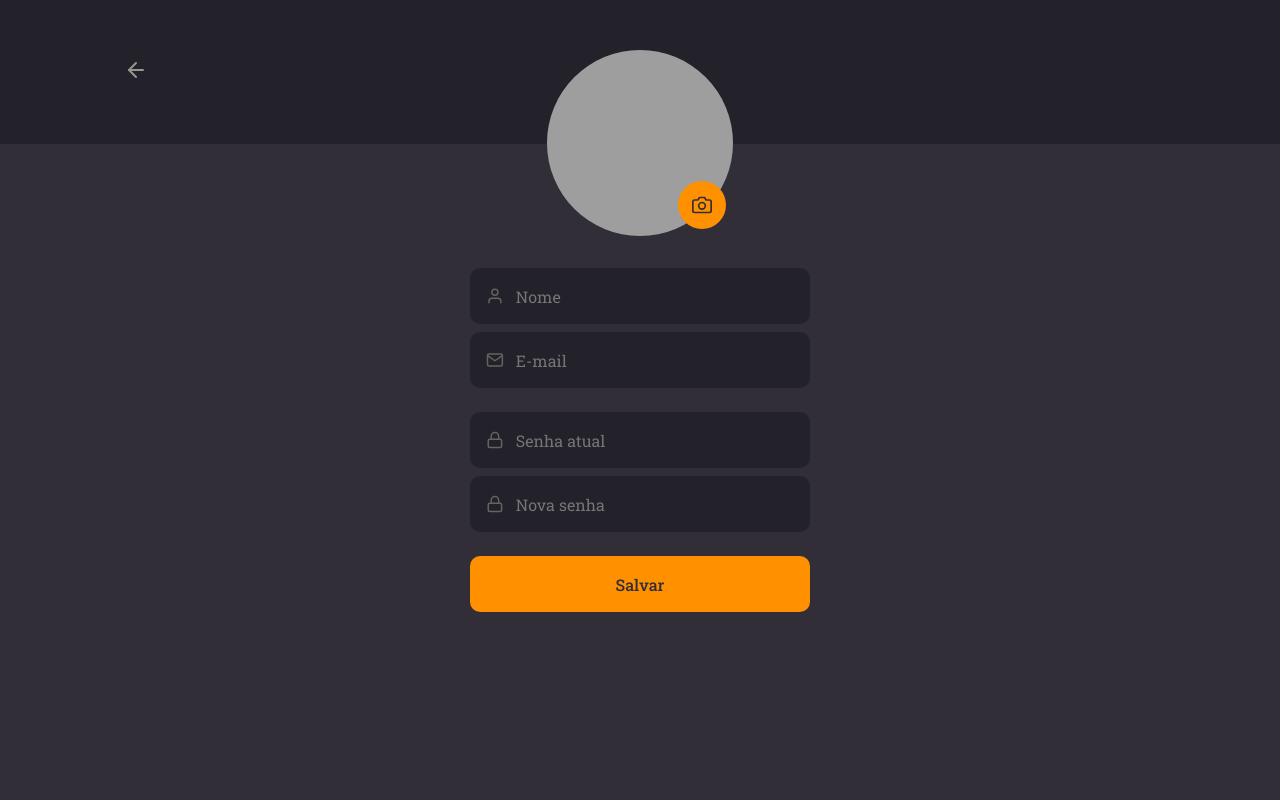
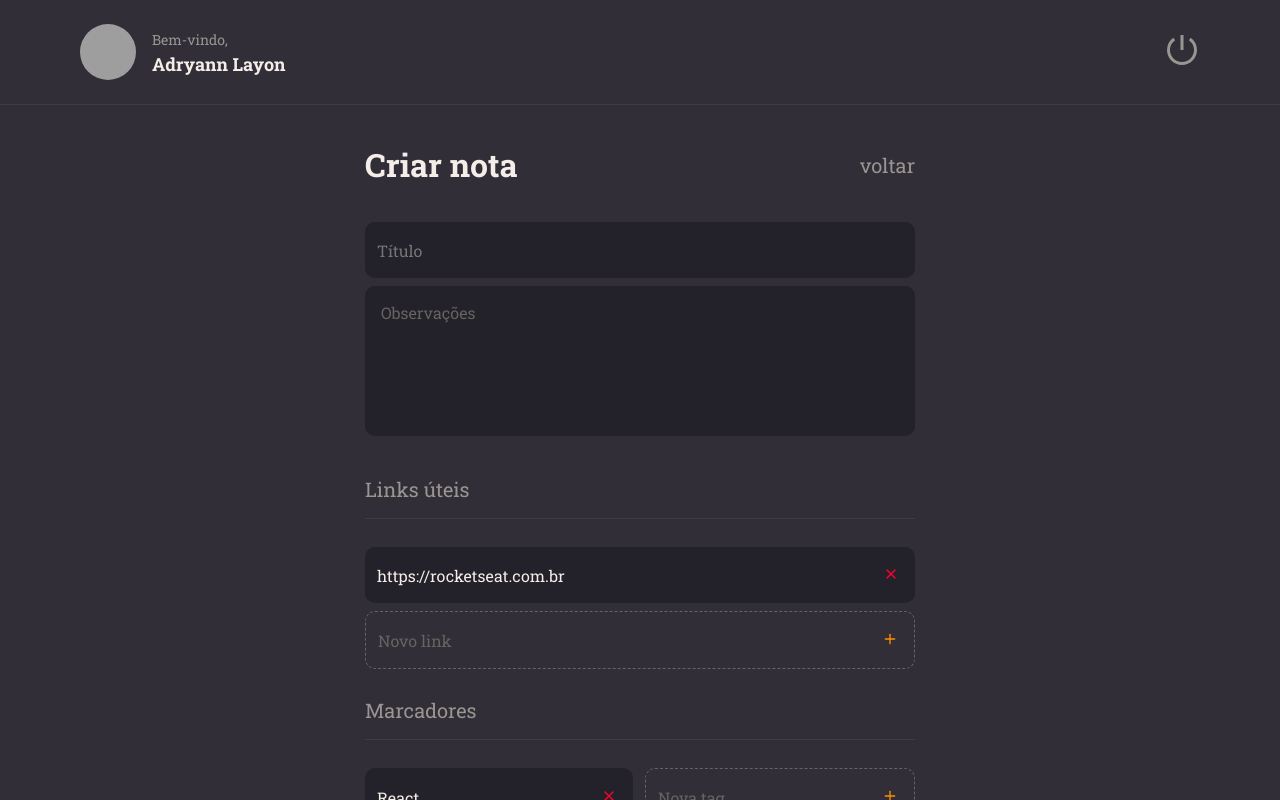
Before and after one commit to Layonzera/stage09-frontend, a React (Vite) app: page / in a window 1280 px wide. Built offline with nearby package versions, Linux system fonts and the light colour scheme; grey boxes are pictures that could not be loaded.

Commit message:
NewItem component done

```diff
--- /dev/null
+++ b/src/components/NoteItem/index.jsx
@@ -0,0 +1,18 @@
+import { FiPlus, FiX } from 'react-icons/fi'
+import { Container } from './styles'
+
+export function NoteItem({ isNew, value, onClick, ...rest }) {
+  return(
+    <Container isNew={isNew}>
+      <input
+        type="text"
+        value={value}
+        readOnly={!isNew}
+        { ...rest } />
+
+      <button type="button" onClick={onClick} className={isNew ? 'button-add' : 'button-delete'}>
+        { isNew ? <FiPlus /> : <FiX /> }
+      </button>
+    </Container>
+  )
+}
--- /dev/null
+++ b/src/components/NoteItem/styles.js
@@ -0,0 +1,40 @@
+import styled from 'styled-components'
+
+export const Container = styled.div`
+  display: flex;
+  align-items: center;
+  background-color: ${({ theme, isNew }) =>
+    isNew ? 'transparent' : theme.COLORS.BACKGROUND_900};
+  color: ${({ theme }) => theme.COLORS.GRAY_300};
+  border: ${({ theme, isNew }) =>
+    isNew ? `1px dashed ${theme.COLORS.GRAY_300}` : 'none'};
+  margin-bottom: 8px;
+  border-radius: 10px;
+  padding-right: 16px;
+
+  > button {
+    border: none;
+    background: none;
+  }
+
+  .button-delete {
+    color: ${({ theme }) => theme.COLORS.RED};
+  }
+
+  .button-add {
+    color: ${({ theme }) => theme.COLORS.ORANGE};
+  }
+
+  > input {
+    height: 56px;
+    width: 100%;
+    padding: 12px;
+    color: ${({ theme }) => theme.COLORS.WHITE};
+    background: transparent;
+    border: none;
+
+    &::placeholder {
+      color: ${({ theme }) => theme.COLORS.GRAY_300};
+    }
+  }
+`
--- a/src/main.jsx
+++ b/src/main.jsx
@@ -3,13 +3,13 @@
 import { ThemeProvider } from 'styled-components'
 import GlobalStyles from './styles/global'
 import theme from './styles/theme'
-import { Profile } from './pages/Profile'
+import { New } from './pages/New'
 
 ReactDOM.createRoot(document.getElementById('root')).render(
   <React.StrictMode>
     <ThemeProvider theme={theme}>
       <GlobalStyles/>
-      <Profile />
+      <New />
     </ThemeProvider>
   </React.StrictMode>,
 )
--- a/src/pages/New/index.jsx
+++ b/src/pages/New/index.jsx
@@ -1,6 +1,9 @@
 import { Header } from '../../components/Header'
 import { Input } from '../../components/Input'
 import { Textarea } from '../../components/Textarea'
+import { NoteItem } from '../../components/NoteItem'
+import { Section } from '../../components/Section'
+import { Button } from '../../components/Button'
 import { Container, Form } from './styles'
 
 export function New() {
@@ -18,6 +21,19 @@
           <Input placeholder="Título" />
           <Textarea placeholder="Observações" />
 
+          <Section title="Links úteis">
+            <NoteItem value="https://rocketseat.com.br"/>
+            <NoteItem isNew placeholder="Novo link" />
+          </Section>
+
+          <Section title="Marcadores">
+            <div className="tags">
+              <NoteItem value="React"/>
+              <NoteItem isNew placeholder="Nova tag" />
+            </div>
+          </Section>
+
+          <Button title="Salvar" />
         </Form>
       </main>
     </Container>
--- a/src/pages/New/styles.js
+++ b/src/pages/New/styles.js
@@ -8,6 +8,17 @@
   grid-template-areas:
     'header'
     'content';
+
+  > main {
+    grid-area: content;
+    overflow-y: auto;
+  }
+
+  .tags {
+    display: flex;
+    justify-content: space-between;
+    flex-wrap: wrap;
+  }
 `
 
 export const Form = styled.form`
```
